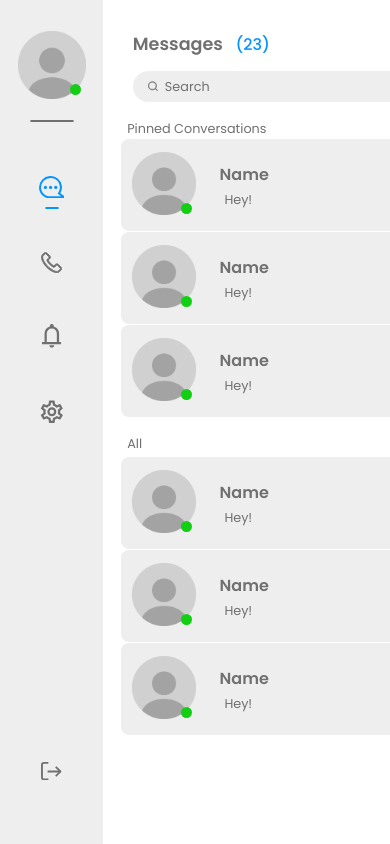
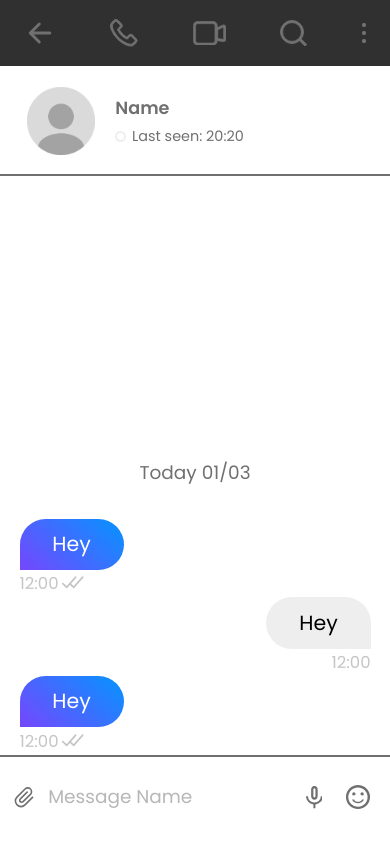
Before and after one commit to Urimk/Social-App-Front, a React (Vite) app: page /login in a window 390 px wide. Built offline with nearby package versions, Linux system fonts and the light colour scheme.

Commit message:
Finished mobile design

```diff
--- a/src/assets/icons/index.js
+++ b/src/assets/icons/index.js
@@ -10,8 +10,10 @@ import More from "./More.svg?react";
 import Add from "./Add.svg?react";
 import Emoji from "./Emoji.svg?react";
 import Mic from "./Mic.svg?react";
+import Back from "./Back.svg?react";
 
 export {
+  Back,
   Bell,
   Message,
   Logout,
--- a/src/components/Contact.jsx
+++ b/src/components/Contact.jsx
@@ -3,16 +3,16 @@ import { Checkmark } from "../assets/icons";
 
 function Contact() {
   return (
-    <div className="2xl:w-[488px] w-lg-[488px] 2xl:h-[115px] h-lg-[115px] mt-[1px] 2xl:py-[16px] py-lg-[16px] 2xl:px-[14.5px] px-lg-[14.5px] flex 2xl:rounded-[18px] rounded-lg bg-[var(--gray-100)] dark:bg-[var(--gray-800)]">
+    <div className="2xl:w-[488px] sm:w-lg-[488px] 2xl:h-[115px] h-lg-[115px] mt-[1px] 2xl:py-[16px] py-lg-[16px] 2xl:px-[14.5px] px-lg-[14.5px] flex 2xl:rounded-[18px] rounded-lg bg-[var(--gray-100)] dark:bg-[var(--gray-800)]">
       <div className="position relative">
         <img
           src={ProfilePic}
-          className="2xl:w-[82px] w-lg-[82px] rounded-lg"
+          className="2xl:w-[82px] sm:w-lg-[82px] w-[15vw] sm:max-w-full max-w-[15vw] rounded-lg"
         ></img>
-        <div className="2xl:w-[14px] w-lg-[14px] 2xl:h-[14px] h-lg-[14px] rounded-full 2xl:border-2 lg:border-1 border-white absolute top-[77%] left-[77%] bg-[var(--green-500)] dark:bg-[var(--green-700)]"></div>
+        <div className="2xl:w-[14px] w-lg-[14px] 2xl:h-[14px] h-lg-[14px] rounded-full 2xl:border-2 lg:border-1 border-white absolute sm:top-[77%] sm:left-[77%] top-[74%] left-[74%] bg-[var(--green-500)] dark:bg-[var(--green-700)]"></div>
       </div>
-      <div className="flex flex-col 2xl:mt-[13px] mt-lg-[13px] 2xl:ml-[30px] ml-lg-[30px] 2xl:gap-[4px] gap-lg-[4px]">
-        <div className="flex justify-between 2xl:w-[350px] w-lg-[350px]">
+      <div className="flex flex-col 2xl:mt-[13px] mt-lg-[13px] 2xl:ml-[30px] ml-lg-[30px] 2xl:gap-[4px] sm:gap-lg-[4px] gap-[0.1vh]">
+        <div className="flex justify-between 2xl:w-[350px] sm:w-lg-[350px] w-[63vw]">
           <div className="2xl:text-[20px] text-lg-[20px] text-[var(--gray-500)] dark:text-[var(--gray-300)] font-poppins font-semibold">
             Name
           </div>
@@ -21,7 +21,7 @@ function Contact() {
           </div>
         </div>
         <div className="flex justify-between 2xl:w-[350px]">
-          <div className="2xl:text-[16px] text-lg-[16px] 2xl:ml-[6px] ml-lg-[6px] text-[var(--gray-500)] dark:text-[var(--gray-300)] font-poppins">
+          <div className="2xl:text-[16px] sm:text-lg-[16px] text-[18px] 2xl:ml-[6px] ml-lg-[6px] text-[var(--gray-500)] dark:text-[var(--gray-300)] font-poppins">
             Hey!
           </div>
           <div className="2xl:text-[16px] text-lg-[16px] text-[var(--gray-500)] dark:text-[var(--gray-300)] font-poppins relative">
--- a/src/components/Conversation.jsx
+++ b/src/components/Conversation.jsx
@@ -1,29 +1,45 @@
 import ProfilePic from "../assets/Default_pic.png";
-import { Phone, Search, Video, More, Add, Emoji, Mic } from "../assets/icons";
+import {
+  Phone,
+  Search,
+  Video,
+  More,
+  Add,
+  Emoji,
+  Mic,
+  Back,
+} from "../assets/icons";
 import MessageList from "./MessageList";
 
 function Conversation() {
   return (
-    <div className="flex-1 2xl:min-w-[550px] min-w-lg-[700px] flex flex-col h-screen">
-      <div className="flex justify-between 2xl:mt-[41px] mt-lg-[41px] 2xl:ml-[56px] ml-lg-[56px] 2xl:pb-[24.5px] pb-lg-[24.5px] 2xl:mr-[54.5px] mr-lg-[54.5px] border-b-2 border-[var(--gray-500)] dark:border-[var(--gray-100)]">
+    <div className="flex-1 2xl:min-w-[550px] sm:min-w-lg-[700px] flex flex-col h-screen sm:flex">
+      <div className="flex justify-center items-center bg-[var(--gray-800)] gap-[14vw] py-[2vh] 2xl:mr-[15px] sm:hidden">
+        <Back className="dark:brightness-200 w-[32px] " />
+        <Phone className="dark:brightness-200" />
+        <Video className="dark:brightness-200" />
+        <Search className="dark:brightness-200" />
+        <More className="dark:brightness-200" />
+      </div>
+      <div className="flex justify-between 2xl:mt-[41px] sm:mt-lg-[41px] mt-[2.5vh] 2xl:ml-[56px] sm:ml-lg-[56px] 2xl:pb-[24.5px] pb-lg-[24.5px] 2xl:mr-[54.5px] sm:mr-lg-[54.5px] border-b-2 border-[var(--gray-500)] dark:border-[var(--gray-100)]">
         <div className="flex">
           <img
             src={ProfilePic}
-            className="2xl:w-[85px] w-lg-[85px] 2xl:h-[85px] h-lg-[85px] rounded-lg"
+            className="2xl:w-[85px] w-lg-[85px] 2xl:h-[85px] h-lg-[85px] rounded-lg sm:ml-0 ml-[7vw]"
           ></img>
           <div className="flex flex-col 2xl:mt-[10px] mt-lg-[10px] 2xl:ml-[25px] ml-lg-[25px]">
             <div className="font-poppins text-[var(--gray-500)] dark:text-[var(--gray-300)] 2xl:text-[22px] text-lg-[22px] font-semibold">
               Name
             </div>
-            <div className="flex 2xl:mt-[2px] mt-lg-[2px]">
-              <div className="2xl:w-[14px] w-lg-[14px] 2xl:h-[14px] 2xl:mt-[7px] mt-lg-[7px] h-lg-[14px] rounded-full 2xl:border-3 lg:border-2 border-[var(--gray-100)] dark:border-[var(--gray-300)]"></div>
+            <div className="flex 2xl:mt-[2px] sm:mt-lg-[2px] mt-[0.6vh]">
+              <div className="2xl:w-[14px] w-lg-[14px] 2xl:h-[14px] 2xl:mt-[7px] sm:mt-lg-[7px] mt-[0.5vh] h-lg-[14px] rounded-full 2xl:border-3 border-2 border-[var(--gray-100)] dark:border-[var(--gray-300)]"></div>
               <div className="font-poppins  2xl:ml-[7px] ml-lg-[7px]  text-[var(--gray-500)] dark:text-[var(--gray-300)] 2xl:text-[18px] text-lg-[18px]">
                 Last seen: 20:20
               </div>
             </div>
           </div>
         </div>
-        <div className="flex 2xl:gap-[47.5px] gap-lg-[47.5px] 2xl:mt[28px] mt-lg-[28px] 2xl:mr-[15px] mr-lg-[15px]">
+        <div className="flex 2xl:gap-[47.5px] gap-lg-[47.5px] 2xl:mt[28px] mt-lg-[28px] 2xl:mr-[15px] mr-lg-[15px] hidden sm:flex">
           <Phone className="dark:brightness-200" />
           <Video className="dark:brightness-200" />
           <Search className="dark:brightness-200" />
@@ -31,15 +47,15 @@ function Conversation() {
         </div>
       </div>
       <MessageList />
-      <div className="flex 2xl:pt-[31px] pt-lg-[31px] 2xl:mb-[39px] mb-lg-[39px] 2xl:ml-[56px] ml-lg-[56px] 2xl:mr-[54.5px] mr-lg-[54.5px] border-t-2 border-[var(--gray-500)] dark:border-[var(--gray-100)]">
-        <Add className="2xl:w-[31px] w-lg-[31px] dark:brightness-200" />
+      <div className="flex 2xl:pt-[31px] pt-lg-[31px] 2xl:mb-[39px] mb-lg-[39px] 2xl:ml-[56px] sm:ml-lg-[56px] 2xl:mr-[54.5px] sm:mr-lg-[54.5px] border-t-2 border-[var(--gray-500)] dark:border-[var(--gray-100)]">
+        <Add className="2xl:w-[31px] w-lg-[31px]  dark:brightness-200 sm:ml-0 ml-[3vw]" />
         <input
           type="text"
           placeholder="Message Name"
-          className="focus:outline-none flex-1 2xl:ml-[22.5px] ml-lg-[22.5px] 2xl:mr-[10px] mr-lg-[10px] font-poppins text-[var(--gray-500)] dark:text-white 2xl:text-[18px] text-lg-[18px]"
+          className="focus:outline-none sm:flex-1 w-[60vw] 2xl:ml-[22.5px] sm:ml-lg-[22.5px] ml-[3vw] 2xl:mr-[10px] sm:mr-lg-[10px] mr-[6vw] font-poppins text-[var(--gray-500)] dark:text-white 2xl:text-[18px] sm:text-lg-[18px] text-[18.5px]"
         ></input>
-        <Mic className="2xl:w-[21px] w-lg-[21px] 2xl:h-[28px] h-lg-[28px] 2xl:mr-[44px] mr-lg-[44px] dark:brightness-200" />
-        <Emoji className="2xl:w-[30px] w-lg-[30px] 2xl:mr-[2px] mr-lg-[2px] dark:brightness-200" />
+        <Mic className="2xl:w-[21px] w-lg-[21px]  2xl:h-[28px] h-lg-[28px] 2xl:mt-[2px] mt-lg-[6px] 2xl:mr-[44px] sm:mr-lg-[44px] mr-[6vw] dark:brightness-200" />
+        <Emoji className="2xl:w-[30px] w-lg-[30px]  2xl:mr-[2px] sm:mr-lg-[2px] mr-[1px] dark:brightness-200" />
       </div>
     </div>
   );
--- a/src/components/Message.jsx
+++ b/src/components/Message.jsx
@@ -5,17 +5,17 @@ const Message = ({ isOwn }) => {
     <div className={`flex flex-col ${isOwn ? "" : "items-end"}`}>
       <div
         className={` ${isOwn ? `bg-[linear-gradient(222deg,var(--blue-500),var(--purple-600))] dark:bg-[linear-gradient(100deg,var(--blue-400),var(--purple-500))] text-white rounded-r-4xl rounded-tl-4xl` : `bg-[var(--gray-100)] dark:bg-[var(--gray-300)] text-[var(--gray-500) dark:text-black rounded-l-4xl rounded-tr-4xl`}
-                     max-w-7/10 w-fit 2xl:px-[41px] px-lg-[41px] 2xl-py-[13px] py-lg-[13px] font-poppins 2xl:text-[20px] text-lg-[20px] text-warp break-all`}
+                     max-w-7/10 w-fit 2xl:px-[41px] px-lg-[41px] 2xl-py-[13px] py-lg-[13px] font-poppins 2xl:text-[20px] sm:text-lg-[20px] text-[20.5px] text-warp break-all`}
       >
         Hey
       </div>
       <div
-        className={`flex ${isOwn ? "" : "items-end"} font-poppins text-[var(--gray-500)] dark:text-[var(--gray-300)] 2xl:text-[16px] text-lg-[16px] opacity-40 2xl:mt-[3px] mt-lg-[3px]`}
+        className={`flex ${isOwn ? "" : "items-end"} font-poppins text-[var(--gray-500)] dark:text-[var(--gray-300)] 2xl:text-[16px] sm:text-lg-[16px] text-[16.5px] opacity-40 2xl:mt-[3px] mt-lg-[3px]`}
       >
         <div>12:00</div>
         <div className={`${isOwn ? "" : "hidden"} flex relative`}>
-          <Checkmark className="2xl:w-[20px] w-lg-[20px] 2xl:h-[20px] h-lg-[20px]" />
-          <Checkmark className="absolute 2xl:left-[7px] left-lg-[7px] 2xl:w-[20px] w-lg-[20px] 2xl:h-[20px] h-lg-[20px]" />
+          <Checkmark className="2xl:w-[20px] sm:w-lg-[20px] 2xl:h-[20px] sm:h-lg-[20px] w-[20.5px] h-[20.5px]" />
+          <Checkmark className="absolute 2xl:left-[7px] sm:left-lg-[7px] left-[7.5px] 2xl:w-[20px] sm:w-lg-[20px] 2xl:h-[20px] sm:h-lg-[20px] w-[20.5px] h-[20.5px]" />
         </div>
       </div>
     </div>
--- a/src/components/MessageList.jsx
+++ b/src/components/MessageList.jsx
@@ -5,9 +5,9 @@ import "simplebar-react/dist/simplebar.min.css";
 function MessageList() {
   return (
     <div className="flex-1 min-h-0 flex flex-col justify-end">
-      <div className="2xl:ml-[56px] ml-lg-[56px] 2xl:mr-[54.5px] mr-lg-[54.5px] flex flex-col ">
+      <div className="2xl:ml-[56px] sm:ml-lg-[56px] ml-[5vw] 2xl:mr-[54.5px] sm:mr-lg-[54.5px] mr-[5vw] flex flex-col ">
         <SimpleBar className="h-full auto-padding-scrollbar">
-          <div className="2xl-mb-[40px] mb-lg-[40px] font-poppins text-[var(--gray-500)] dark:text-[var(--gray-300)] 2xl:text-[18px] text-lg-[18px] text-center">
+          <div className="2xl-mb-[40px] mb-lg-[40px] font-poppins text-[var(--gray-500)] dark:text-[var(--gray-300)] 2xl:text-[18px] sm:text-lg-[18px] text-[18.5px] text-center">
             Today 01/03
           </div>
           <Message isOwn={true} />
--- a/src/pages/Chat.jsx
+++ b/src/pages/Chat.jsx
@@ -15,52 +15,52 @@ import Conversation from "../components/Conversation";
 const Chat = () => {
   return (
     <div>
-      <div className="flex w-full h-screen overflow-y-hidden overflow-x-auto dark:bg-[var(--gray-900)]">
-        <div className="flex flex-col justify-between  h-full bg-[var(--gray-100)] dark:bg-[var(--gray-800)] 2xl:py-[39px] py-lg-[39px] 2xl:px-[22px] px-lg-[22px] items-center">
-          <div className="flex flex-col items-center">
-            <div className="position relative">
+      <div className="flex flex-col-reverse sm:flex-row w-full h-screen overflow-y-hidden overflow-x-auto dark:bg-[var(--gray-900)]">
+        <div className="flex flex-row sm:flex-col justify-center gap-[25vw] sm:gap-0 sm:justify-between h-[10vh] sm:h-full bg-[var(--gray-100)] dark:bg-[var(--gray-800)] 2xl:py-[39px] py-lg-[39px] 2xl:px-[22px] px-lg-[22px] items-center sm:flex hidden">
+          <div className="flex sm:flex-col items-center gap-[10vw] sm:gap-0">
+            <div className="position relative hidden sm:flex">
               <img
                 src={ProfilePic}
                 className="2xl:w-[85px] w-lg-[85px] 2xl:min-w-[85px] min-w-lg-[85px]   rounded-lg"
               ></img>
               <div className="2xl:w-[14px] w-lg-[14px] 2xl:h-[14px] h-lg-[14px] rounded-full 2xl:border-2 lg:border-1 border-white absolute top-[77%] left-[77%] bg-[var(--green-500)] dark:bg-[var(--green-700)]"></div>
             </div>
-            <div className="2xl:mt-[26.5px] mt-lg-[26.5px] border-1 2xl:w-[55px] w-lg-[55px] rounded-4xl border-[var(--gray-500)] dark:border-[var(--gray-300)]"></div>
-            <Message className="2xl:w-[31.7px] w-lg-[31.7px] 2xl:h-[28px] h-lg-[28px] 2xl:mt-[67.1px] mt-lg-[67.1px]  " />
-            <div className="2xl:mt-[10.5px] mt-lg-[10.5px] border-1 2xl:w-[17.3px] w-lg-[17.3px] rounded-4xl border-[var(--blue-500)]"></div>
-            <Phone className="2xl:mt-[53.5px] mt-lg-[53.5px] 2xl:w-[26.5px] w-lg-[26.5px] 2xl:h-[26.5px] h-lg-[26.5px] dark:brightness-200" />
-            <Bell className="2xl:mt-[64px] mt-lg-[64px] 2xl:w-[24.5px] w-lg-[24.5px] 2xl:h-[29.5] h-lg-[29.5] dark:brightness-200" />
-            <Settings className="2xl:mt-[64px] mt-lg-[64px] 2xl:w-[32px] w-lg-[32px] 2xl:h-[32px] h-lg-[32px] dark:brightness-200" />
+            <div className="2xl:mt-[26.5px] mt-lg-[26.5px] border-1 2xl:w-[55px] w-lg-[55px] rounded-4xl border-[var(--gray-500)] dark:border-[var(--gray-300)] hidden sm:flex"></div>
+            <Message className="2xl:w-[31.7px] w-lg-[31.7px] 2xl:h-[28px] sm:h-lg-[28px] 2xl:mt-[67.1px] sm:mt-lg-[67.1px]  " />
+            <div className="2xl:mt-[10.5px] sm:mt-lg-[10.5px] border-1 2xl:w-[17.3px] w-lg-[17.3px] rounded-4xl border-[var(--blue-500)] hidden sm:flex"></div>
+            <Phone className="2xl:mt-[53.5px] sm:mt-lg-[53.5px] 2xl:w-[26.5px] w-lg-[26.5px] 2xl:h-[26.5px] h-lg-[26.5px] dark:brightness-200" />
+            <Bell className="2xl:mt-[64px] sm:mt-lg-[64px] 2xl:w-[24.5px] w-lg-[24.5px] 2xl:h-[29.5] h-lg-[29.5] dark:brightness-200" />
+            <Settings className="2xl:mt-[64px] sm:mt-lg-[64px] 2xl:w-[32px] w-lg-[32px] 2xl:h-[32px] h-lg-[32px] dark:brightness-200" />
           </div>
 
-          <Logout className="2xl:mb-[41px] mb-lg-[41px] 2xl:w-[25.5px] w-lg-[25.5px] 2xl:h-[23px] h-lg-[23px] dark:brightness-200" />
+          <Logout className="2xl:mb-[41px] sm:mb-lg-[41px] 2xl:w-[25.5px] w-lg-[25.5px] 2xl:h-[23px] h-lg-[23px] dark:brightness-200" />
         </div>
-        <div className="flex flex-col 2xl:w-[537px] w-lg-[537px] h-screen bg-white dark:bg-[var(--gray-900)] 2xl:px-[22px] px-lg-[22px] 2xl:pt-[39px] pt-lg-[39px] border-r-3 border-[var(--gray-100)]">
-          <div className="flex 2xl:ml-[15px] ml-lg-[15px] 2xl:mb-[5px] mb-lg-[5px] font-poppins text-[var(--gray-500)] dark:text-[var(--gray-300)] 2xl:text-[22px] text-lg-[22px] font-semibold items-center justify-between">
+        <div className="flex flex-col 2xl:w-[537px] sm:w-lg-[537px] w-screen h-screen bg-white dark:bg-[var(--gray-900)] 2xl:px-[22px] px-[5vw] sm:px-lg-[22px] 2xl:pt-[39px] pt-lg-[39px] sm:border-r-3 border-[var(--gray-100)] sm:flex hidden">
+          <div className="flex 2xl:ml-[15px] sm:ml-lg-[15px] 2xl:mb-[5px] mb-lg-[5px] font-poppins text-[var(--gray-500)] dark:text-[var(--gray-300)] 2xl:text-[22px] sm:text-lg-[22px] text-[26px] font-semibold items-center justify-between">
             <div>
               Messages &nbsp;{" "}
-              <span className="text-[var(--blue-500)]  font-medium 2xl:text-[20px] text-lg-[20px]">
+              <span className="text-[var(--blue-500)]  font-medium 2xl:text-[20px] sm:text-lg-[20px] text-[24px]">
                 (23)
               </span>
             </div>
             <div className="font-medium">+</div>
           </div>
-          <div className="relative 2xl:w-[476px] w-lg-[476px]">
+          <div className="relative 2xl:w-[476px] sm:w-lg-[476px] ">
             <input
               type="text"
               placeholder="Search"
-              className="w-full 2xl:mb-[21px] mb-lg-[21px] 2xl:pl-[40px] pl-lg-[40px] 2xl:pr-[15px] pr-lg-[15px] 2xl:py-[8px] py-lg-[8px] 2xl:ml-[15px] ml-lg-[15px] bg-[var(--gray-100)] 2xl:h-[39px] h-lg-[39px] 2xl:mt-[12px] mt-lg-[12px] rounded-2xl focus:outline-none focus:ring-1 focus:ring-[var(--blue-500)] focus:dark:ring-[var(--blue-400)] transition-all duration-200 ease-in-out placeholder:text-[var(--gray-500)] dark:placeholder:text-[var(--gray-300)] dark:text-white 2xl:text-[16px] text-lg-[16px] font-poppins dark:bg-(--gray-600) focus:dark:ring-[var(--blue-500)]"
+              className="sm:w-full 2xl:mb-[21px] w-[84vw] sm:mb-lg-[21px] my-[2vh] 2xl:pl-[40px] pl-lg-[40px] 2xl:pr-[15px] pr-lg-[15px] 2xl:py-[8px] py-lg-[8px] 2xl:ml-[15px] sm:ml-lg-[15px] mx-[3vw] bg-[var(--gray-100)] 2xl:h-[39px] sm:h-lg-[39px] 2xl:mt-[12px] sm:mt-lg-[12px]  rounded-2xl focus:outline-none focus:ring-1 focus:ring-[var(--blue-500)] focus:dark:ring-[var(--blue-400)] transition-all duration-200 ease-in-out placeholder:text-[var(--gray-500)] dark:placeholder:text-[var(--gray-300)] dark:text-white 2xl:text-[16px] sm:text-lg-[16px] text-[18px] font-poppins dark:bg-(--gray-600) focus:dark:ring-[var(--blue-500)]"
             ></input>
-            <Search className="absolute 2xl:w-[12.5px] w-lg-[12.5px] 2xl:bottom-[27px] bottom-lg-[24px] 2xl:left-[34px] left-lg-[34px] text-[var(--gray-500)]  dark:brightness-200  font-thin" />
+            <Search className="absolute 2xl:w-[12.5px] sm:w-lg-[12.5px] w-[3vw] 2xl:bottom-[27px] sm:bottom-lg-[24px] bottom-[6vw] 2xl:left-[34px] left-lg-[34px] text-[var(--gray-500)]  dark:brightness-200  font-thin" />
           </div>
           <div className="flex-1 min-h-0">
             <SimpleBar className="h-full auto-padding-scrollbar">
-              <div className="flex 2xl:ml-[8px] ml-lg-[8px] font-poppins text-[var(--gray-500)] dark:text-[var(--gray-300)] 2xl:text-[16px] text-lg-[16px] items-center justify-between">
+              <div className="flex 2xl:ml-[8px] ml-lg-[8px] font-poppins text-[var(--gray-500)] dark:text-[var(--gray-300)] 2xl:text-[16px] sm:text-lg-[16px] sm:mb-lg-[5px] mb-[0.5vh] text-[18px] items-center justify-between">
                 <div>Pinned Conversations</div>
                 <div className="font-semibold">...</div>
               </div>
               <ContactList />
-              <div className="flex 2xl:mt-[21px] mt-lg-[21px] 2xl:mb-[5px] mb-lg-[5px] 2xl:ml-[8px] ml-lg-[8px] font-poppins text-[var(--gray-500)] dark:text-[var(--gray-300)] 2xl:text-[16px] text-lg-[16px] items-center justify-between">
+              <div className="flex 2xl:mt-[21px] mt-lg-[21px] 2xl:mb-[5px] sm:mb-lg-[5px] mb-[0.5vh] 2xl:ml-[8px] ml-lg-[8px] font-poppins text-[var(--gray-500)] dark:text-[var(--gray-300)] 2xl:text-[16px] sm:text-lg-[16px] text-[18px] items-center justify-between">
                 <div>All</div>
                 <div className="font-semibold">...</div>
               </div>
```
Also changed, not shown: src/assets/icons/Back.svg (added).
